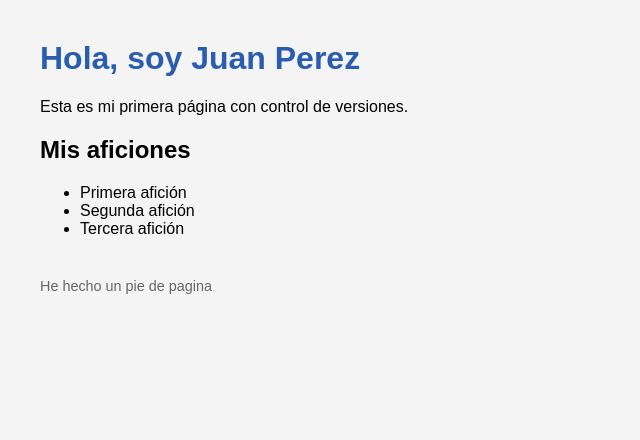
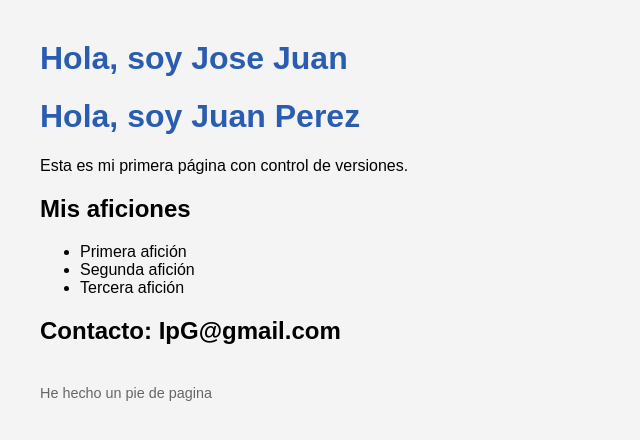
Before and after one commit to IvanPozog/nuevo-repo-clase, a plain HTML site: page index.html in a window 1280 px wide. Shown: the whole page, without its empty margins (0-640 px from the left). Drawn offline with Linux system fonts and the light colour scheme.

Commit message:
contacto añadido a index

```diff
--- a/index.html
+++ b/index.html
@@ -6,6 +6,7 @@
   <link rel="stylesheet" href="estilos.css">
 </head>
  <body>
+  <h1>Hola, soy Jose Juan</h1>
   <h1>Hola, soy Juan Perez</h1>
   <p>Esta es mi primera página con control de versiones.</p>
     <h2>Mis aficiones</h2>
@@ -14,6 +15,8 @@
     <li>Segunda afición</li>
     <li>Tercera afición</li>
   </ul>
+  <h2>Contacto: IpG@gmail.com</h2>
+
   <footer>He hecho un pie de pagina</footer>
  </body>
 </html>
```
